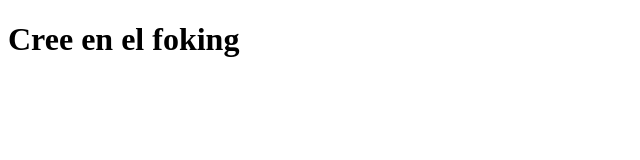
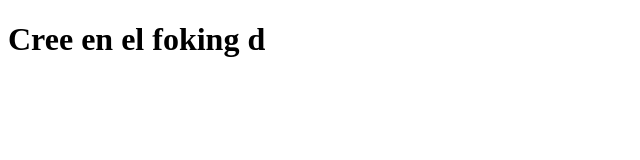
Before and after one commit to pedrousus/Bryant-Sus, a plain HTML site: page index.html in a window 1280 px wide. Shown: the full height of the page, 0-640 px from the left. Drawn offline with Linux system fonts and the light colour scheme.

Commit message:
Subido pero

```diff
--- a/index.html
+++ b/index.html
@@ -7,7 +7,7 @@
 </head>
 <body>
     <h1>
-        Cree en el foking
+        Cree en el foking d
     </h1>
 </body>
 </html>
```
